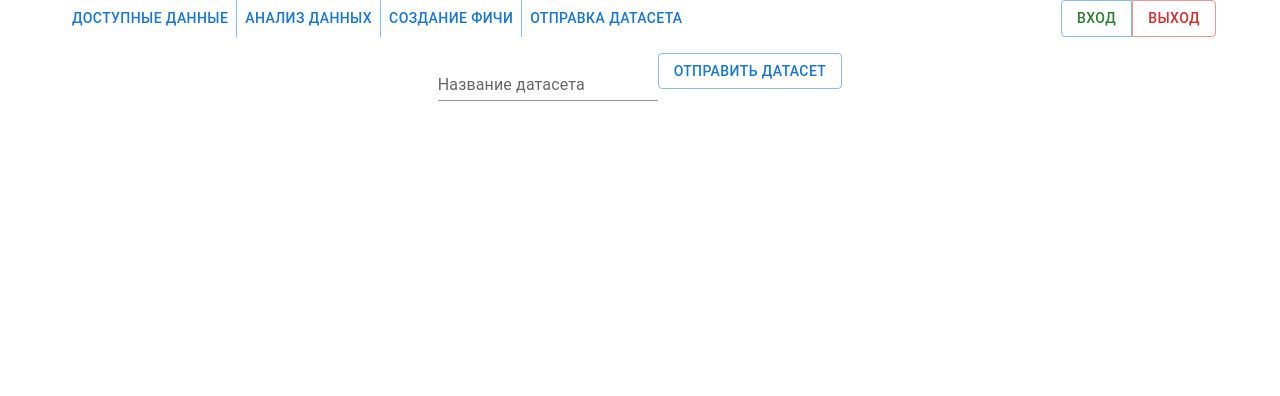
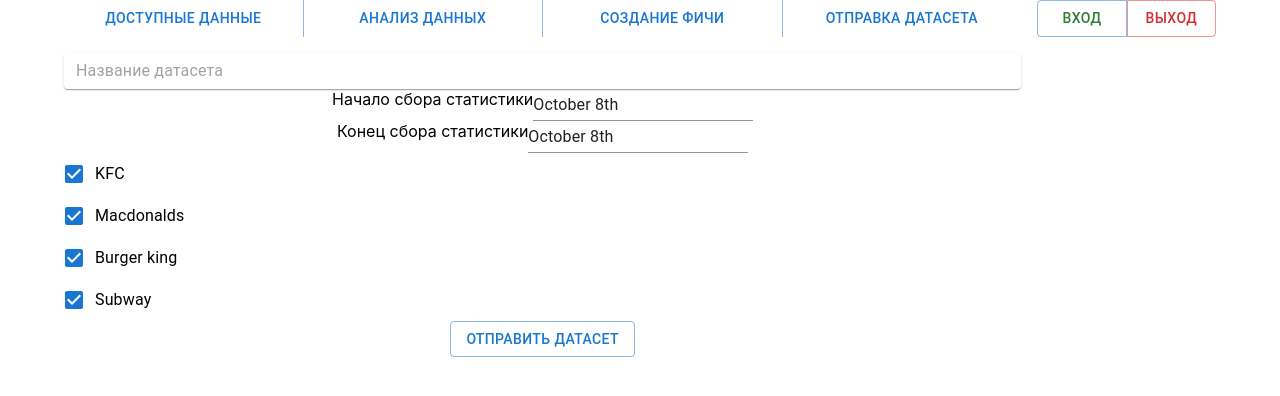
Before and after one commit to ElizabethNN/VTB-more-tech3.0, a React (Create React App) app in the folder frontend/: page /SendData in a window 1280 px wide. Shown: the top 396 px of the page. Built offline with nearby package versions, Linux system fonts and the light colour scheme.

Commit message:
начало работы над страницей датасетов и страницей отправки

```diff
--- a/frontend/package.json
+++ b/frontend/package.json
@@ -4,15 +4,20 @@
   "private": true,
   "dependencies": {
     "@auth0/auth0-react": "^1.8.0",
+    "@date-io/date-fns": "^1.3.13",
     "@emotion/react": "^11.4.1",
     "@emotion/styled": "^11.3.0",
     "@material-ui/core": "^4.12.3",
     "@material-ui/icons": "^4.11.2",
+    "@material-ui/lab": "^4.0.0-alpha.60",
+    "@material-ui/pickers": "^3.3.10",
     "@mui/icons-material": "^5.0.3",
+    "@mui/lab": "^5.0.0-alpha.50",
     "@mui/material": "^5.0.3",
     "@testing-library/jest-dom": "^5.14.1",
     "@testing-library/react": "^11.2.7",
     "@testing-library/user-event": "^12.8.3",
+    "date-fns": "^2.25.0",
     "material-ui-icons": "^1.0.0-beta.36",
     "react": "^17.0.2",
     "react-dom": "^17.0.2",
--- a/frontend/src/AvailableDataPage/AvailableData.js
+++ b/frontend/src/AvailableDataPage/AvailableData.js
@@ -1,33 +1,30 @@
-import * as React from 'react';
-import Paper from '@mui/material/Paper';
-import InputBase from '@mui/material/InputBase';
-import IconButton from '@mui/material/IconButton';
-import { SearchOutlined } from '@material-ui/icons';
-import { Pagination } from '@mui/material'
+import * as React from "react";
+import Paper from "@mui/material/Paper";
+import InputBase from "@mui/material/InputBase";
+import IconButton from "@mui/material/IconButton";
+import { SearchOutlined } from "@material-ui/icons";
+import { Pagination } from "@mui/material";
 import InfoCard from "./InfoCard/InfoCard";
-import {BrowserRouter} from "react-router-dom";
+import { Grid } from "@mui/material";
 
 function AvailableData() {
-    return (
-      <>
-        <Paper
+  return (
+    <>
+      <Paper
         component="form"
-        sx={{ p: '2px 4px', display: 'flex', alignItems: 'center', width: 400 }}
+        sx={{ p: "2px 4px", display: "flex", alignItems: "center" }}
       >
-        <InputBase
-          sx={{ ml: 1, flex: 1 }}
-          placeholder="Поиск"
-        />
-        <IconButton type="submit" sx={{ p: '10px' }} aria-label="search">
-            <SearchOutlined/>
+        <InputBase sx={{ ml: 1, flex: 1 }} placeholder="Поиск" />
+        <IconButton type="submit" sx={{ p: "10px" }} aria-label="search">
+          <SearchOutlined />
         </IconButton>
       </Paper>
-          <InfoCard/>
-          <InfoCard/>
-          <InfoCard/>
+      <InfoCard />
+      <InfoCard />
+      <InfoCard />
       <Pagination count={10} />
-      </>
-    );
+    </>
+  );
 }
 
 export default AvailableData;
--- a/frontend/src/AvailableDataPage/InfoCard/InfoCard.js
+++ b/frontend/src/AvailableDataPage/InfoCard/InfoCard.js
@@ -1,22 +1,20 @@
-import * as React from 'react';
-import { styled } from '@mui/material/styles';
-import Card from '@mui/material/Card';
-import CardContent from '@mui/material/CardContent';
-import CardActions from '@mui/material/CardActions';
-import Collapse from '@mui/material/Collapse';
-import IconButton from '@mui/material/IconButton';
-import Typography from '@mui/material/Typography';
-import ExpandMoreIcon from '@mui/icons-material/ExpandMore';
-
-
+import * as React from "react";
+import { styled } from "@mui/material/styles";
+import Card from "@mui/material/Card";
+import CardContent from "@mui/material/CardContent";
+import CardActions from "@mui/material/CardActions";
+import Collapse from "@mui/material/Collapse";
+import IconButton from "@mui/material/IconButton";
+import Typography from "@mui/material/Typography";
+import ExpandMoreIcon from "@mui/icons-material/ExpandMore";
 
 const ExpandMore = styled((props) => {
   const { expand, ...other } = props;
   return <IconButton {...other} />;
 })(({ theme, expand }) => ({
-    transform: !expand ? 'rotate(0deg)' : 'rotate(180deg)',
-    marginLeft: 'auto',
-    transition: theme.transitions.create('transform', {
+  transform: !expand ? "rotate(0deg)" : "rotate(180deg)",
+  marginLeft: "auto",
+  transition: theme.transitions.create("transform", {
     duration: theme.transitions.duration.shortest,
   }),
 }));
@@ -29,7 +27,7 @@
   };
   return (
     <div>
-            <Card sx={{ maxWidth: 345 }}>
+      <Card sx={{ my: 1 }}>
         <CardContent>
           <Typography variant="body2" color="text.secondary">
             Data text
@@ -47,7 +45,7 @@
         </CardActions>
         <Collapse in={expanded} timeout="auto" unmountOnExit>
           <CardContent>
-                        <Typography paragraph>Graphics</Typography>
+            <Typography paragraph>РАФИК</Typography>
           </CardContent>
         </Collapse>
       </Card>
--- /dev/null
+++ b/frontend/src/BasicDatePicker.js
@@ -0,0 +1,14 @@
+import React, { useState } from 'react';
+import {DatePicker} from '@material-ui/pickers'
+
+export default function BasicDatePicker() {
+  const [date, setDate] = useState(new Date());
+
+  return (
+      <DatePicker
+        value={date}
+        onChange={setDate}
+        autoOk
+      />
+  );
+}
--- a/frontend/src/LogButtonGroup.js
+++ b/frontend/src/LogButtonGroup.js
@@ -7,11 +7,19 @@
   const { loginWithRedirect } = useAuth0();
 
   return (
-    <ButtonGroup variant="text" aria-label="text button group">
-      <Button variant="outlined" color="success" onClick={() => loginWithRedirect()}>
+    <ButtonGroup variant="text" aria-label="text button group" fullWidth>
+      <Button
+        variant="outlined"
+        color="success"
+        onClick={() => loginWithRedirect()}
+      >
         Вход
       </Button>
-      <Button variant="outlined" color="error" onClick={() => logout({ returnTo: window.location.origin })}>
+      <Button
+        variant="outlined"
+        color="error"
+        onClick={() => logout({ returnTo: window.location.origin })}
+      >
         Выход
       </Button>
     </ButtonGroup>
--- a/frontend/src/MainPage/MainPage.js
+++ b/frontend/src/MainPage/MainPage.js
@@ -1,33 +1,37 @@
-import { Button, ButtonGroup, Grid, Container } from '@mui/material';
+import { Button, ButtonGroup, Grid, Container } from "@mui/material";
 import CreateData from "../CreateDataPage/CreateData";
-import { BrowserRouter, Route } from 'react-router-dom'
+import { BrowserRouter, Route } from "react-router-dom";
 import AvailableData from "../AvailableDataPage/AvailableData";
-import SendData from '../SendDataPage/SendData';
-import AnalizeData from '../AnalizeDataPage/AnalizeData';
-import LogButtonGroup from '../LogButtonGroup';
+import SendData from "../SendDataPage/SendData";
+import AnalizeData from "../AnalizeDataPage/AnalizeData";
+import LogButtonGroup from "../LogButtonGroup";
 import InfoCard from "../AvailableDataPage/InfoCard/InfoCard";
 
 function MainPage() {
   return (
     <Container maxWidth="lg">
       <BrowserRouter>
-                <Grid container spacing={2}>
-                    <Grid item xs={12}>
-                        <Grid container justifyContent="space-between" alignItems="center">
-                            <ButtonGroup variant="text" aria-label="text button group">
+        <Grid container spacing={2} justifyContent="space-between">
+          <Grid item xs={10}>
+            <ButtonGroup
+              variant="text"
+              aria-label="text button group"
+              fullWidth
+            >
               <Button href="/AvailableData">Доступные данные</Button>
               <Button href="/AnalizeData">Анализ данных</Button>
               <Button href="/CreateData">Создание фичи</Button>
               <Button href="/SendData">Отправка датасета</Button>
             </ButtonGroup>
-                            <LogButtonGroup/>
           </Grid>
+          <Grid item xs={2} direction-xs-row-reverse>
+            <LogButtonGroup />
           </Grid>
-                    <Grid item xs={12}>
-                        <Route path="/AvailableData" component={AvailableData}/>
-                        <Route path="/CreateData" component={CreateData}/>
-                        <Route path="/SendData" component={SendData}/>
-                        <Route path="/AnalizeData" component={AnalizeData}/>
+          <Grid item xs={10}>
+            <Route path="/AvailableData" component={AvailableData} />
+            <Route path="/CreateData" component={CreateData} />
+            <Route path="/SendData" component={SendData} />
+            <Route path="/AnalizeData" component={AnalizeData} />
           </Grid>
         </Grid>
       </BrowserRouter>
--- a/frontend/src/SendDataPage/SendData.js
+++ b/frontend/src/SendDataPage/SendData.js
@@ -1,13 +1,61 @@
-import { Button, TextField } from '@mui/material';
+import {
+  Button,
+  InputBase,
+  Grid,
+  Paper,
+  Checkbox,
+  FormGroup,
+  FormControlLabel,
+} from "@mui/material";
+
+import BasicDatePicker from "../BasicDatePicker";
 
 function SendData() {
-    return (
-        <div>
-            <TextField id="standard-basic" label="Название датасета" variant="standard" />
-            <Button variant="outlined">Отправить датасет</Button>
+  return (
+    <Grid item xs={12}>
+      <Grid item xs={12}>
+        <Paper
+          component="form"
+          sx={{ p: "2px 4px", display: "flex", alignItems: "center" }}
+        >
+          <InputBase sx={{ ml: 1, flex: 1 }} placeholder="Название датасета" />
+        </Paper>
+      </Grid>
 
-        </div>
-    );
+      <Grid>
+        Начало сбора статистики
+        <BasicDatePicker />
+      </Grid>
+      <Grid>
+        Конец сбора статистики
+        <BasicDatePicker />
+      </Grid>
+
+      <Grid item xs={12}>
+        <FormGroup>
+          <FormControlLabel control={<Checkbox defaultChecked />} label="KFC" />
+
+          <FormControlLabel
+            control={<Checkbox defaultChecked />}
+            label="Macdonalds"
+          />
+
+          <FormControlLabel
+            control={<Checkbox defaultChecked />}
+            label="Burger king"
+          />
+
+          <FormControlLabel
+            control={<Checkbox defaultChecked />}
+            label="Subway"
+          />
+        </FormGroup>
+      </Grid>
+      <Grid>
+        <Button variant="outlined">Отправить датасет</Button>
+      </Grid>
+    </Grid>
+  );
 }
 
 export default SendData;
```
Also changed, not shown: frontend/src/AnalizeDataPage/AnalizeData.js (+1 -6 lines), frontend/src/index.js (+6 -1 lines), 1 other file (tests, documents, lock files or other folders). Lines whose indentation alone changed are shown as unchanged.
